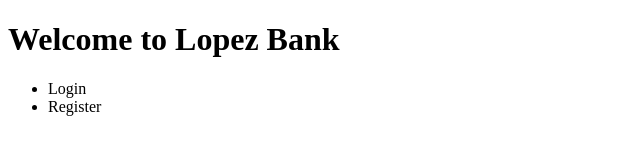
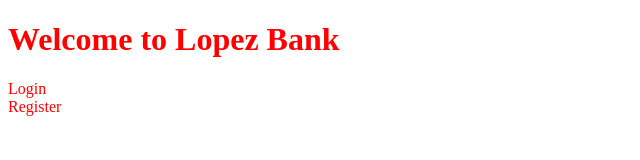
Before and after one commit to dlopez079/ATM-Console, a website: page index.html in a window 1280 px wide. Shown: the whole page, without its empty margins (0-640 px from the left). Drawn offline with Linux system fonts and the light colour scheme; no server answers.

Commit message:
NPM/Node

```diff
--- a/index.html
+++ b/index.html
@@ -6,7 +6,7 @@
     <meta name="viewport" content="width=device-width, initial-scale=1.0">
     <title>Lopez Bank</title>
 
-    <link rel="stylesheet" href="index.css">
+    <link rel="stylesheet" type="text/css" href="./styles.css">
 
 </head>
 <body>
@@ -96,6 +96,6 @@
             </button>
     </div>
 
-    <script src="index.js"></script>
+    <script src="index.js" type="text/script"></script>
 </body>
 </html>
--- a/index.css
+++ b/styles.css
@@ -2,6 +2,15 @@
 #registerForm,
 #loginForm {
   display: none;
+}
+
+body {
+  color: red;
+}
+ul {
+  list-style-type: none;
+  margin: 0;
+  padding: 0;
 }
 
 input {
```
Also changed, not shown: package.json (added, +20 -0 lines).
